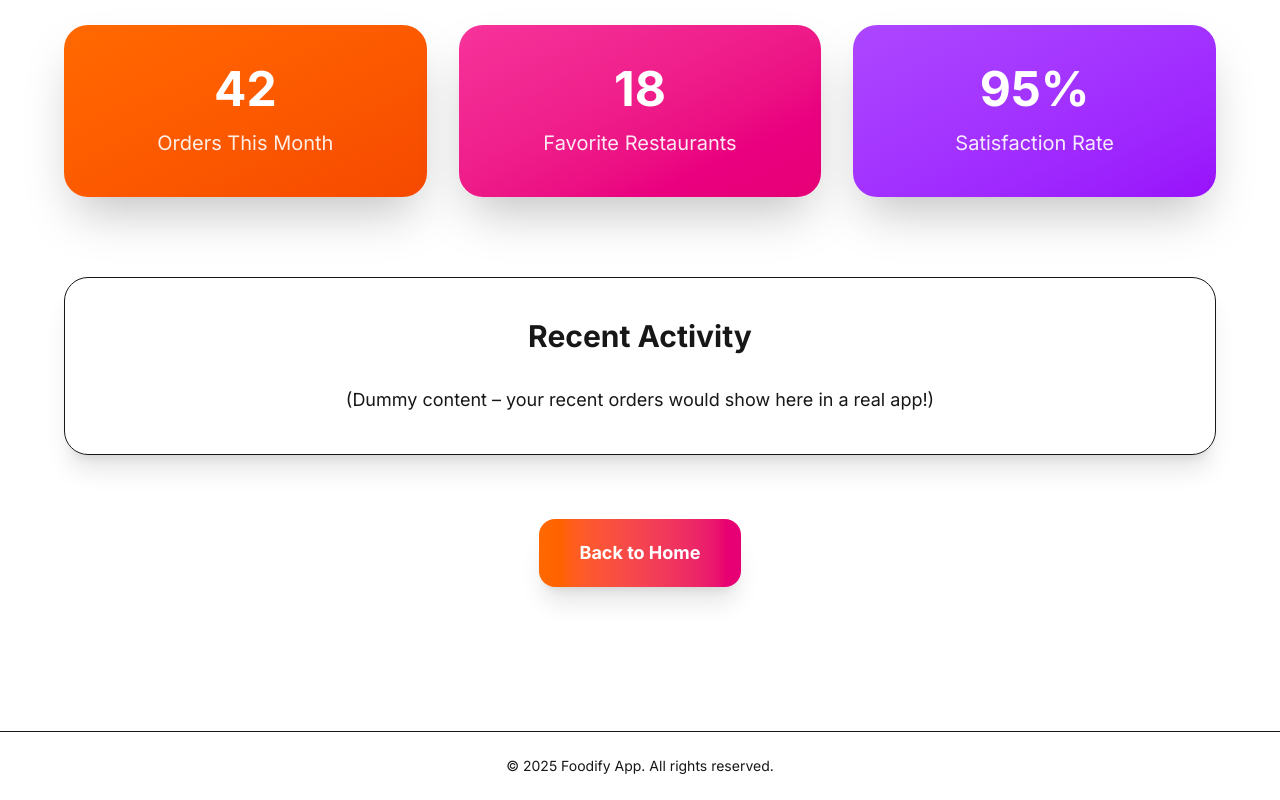
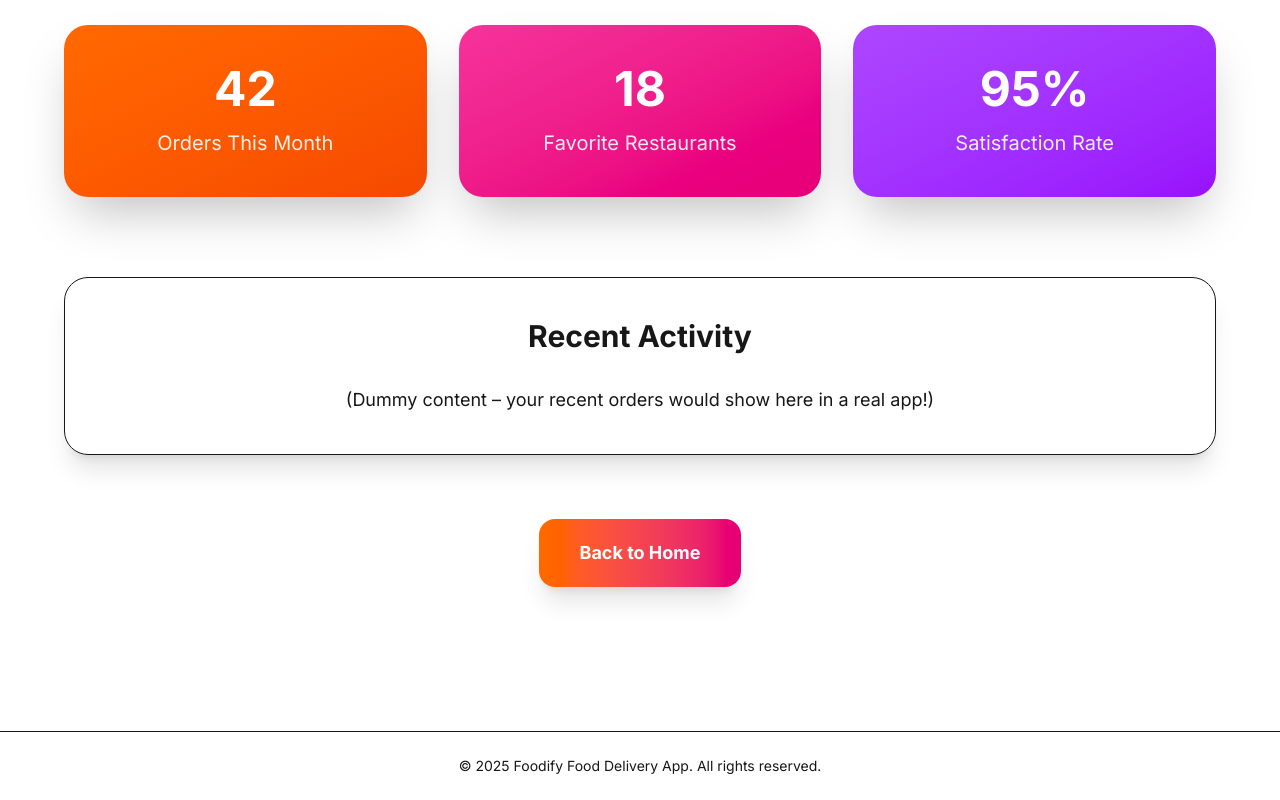
Before and after one commit to ankit7756/foodify_food_delivery_system_web, a Next.js app: page / in a window 1280 px wide. Shown: the part 312-1112 px from the top of the page. Built offline with nearby package versions, Linux system fonts and the light colour scheme.

Commit message:
Add Footer component

```diff
--- a/app/components/Footer.tsx
+++ b/app/components/Footer.tsx
@@ -2,7 +2,7 @@ export default function Footer() {
     return (
         <footer className="border-t bg-background py-6 mt-12">
             <div className="container mx-auto px-4 text-center text-sm text-muted-foreground">
-                © 2025 Foodify App. All rights reserved.
+                © 2025 Foodify Food Delivery App. All rights reserved.
             </div>
         </footer>
     );
```
